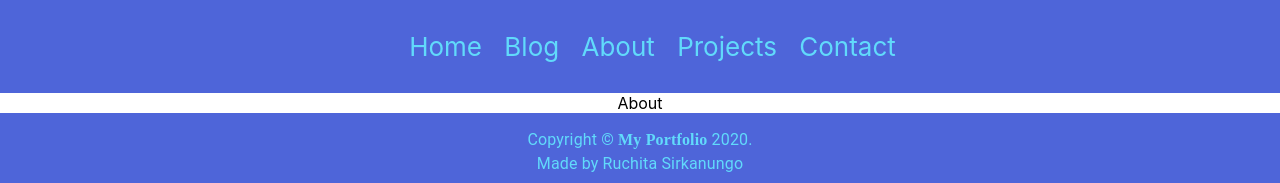
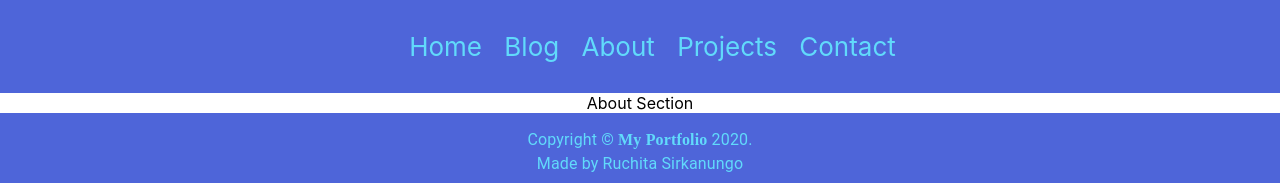
Before and after one commit to ruchitasir/ruchita_s_portfolio, a React (Create React App) app: page /about in a window 1280 px wide. Shown: the top 183 px of the page. Built offline with nearby package versions, Linux system fonts and the light colour scheme.

Commit message:
changed about section

```diff
--- a/src/pages/About.jsx
+++ b/src/pages/About.jsx
@@ -2,7 +2,7 @@ import React from 'react';
 
 const About= props=> {
    return(
-          <div>About</div>
+          <div>About Section</div>
         )
     }
 
```
